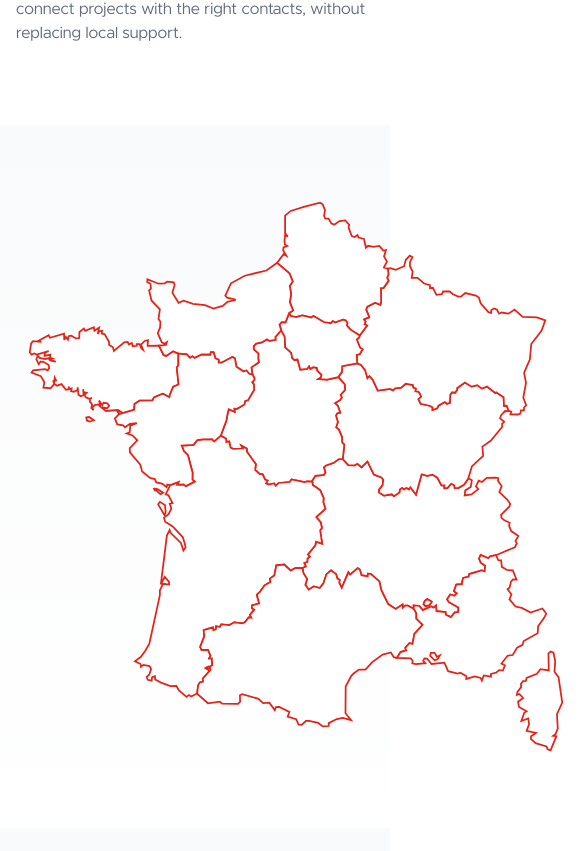
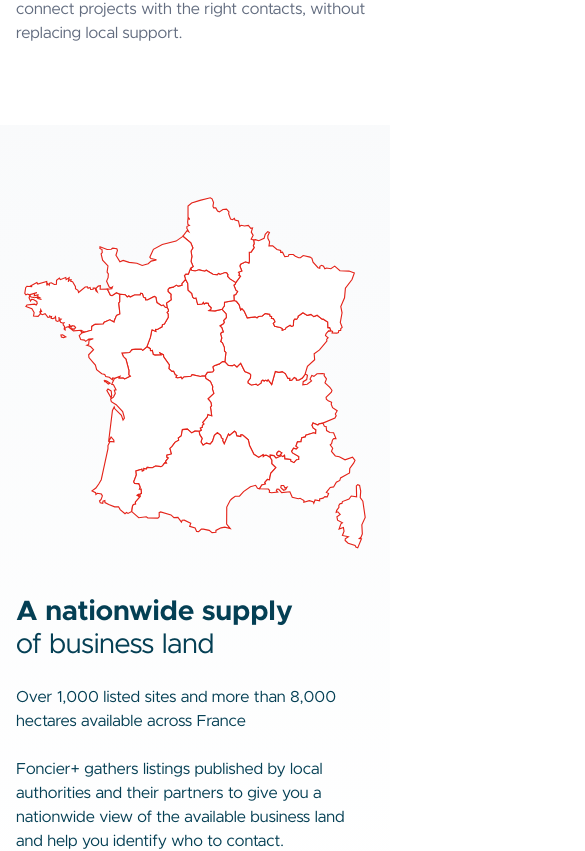
Before and after one commit to Theodo-GovTech/foncier-plus-web, a Next.js app: page /en in a window 390 px wide. Shown: the part 2575-3426 px from the top of the page, 585 px wide, since content can reach past the window. Built offline with nearby package versions, Linux system fonts and the light colour scheme.

Commit message:
fix: responsive

```diff
--- a/src/components/RegionMapSection.tsx
+++ b/src/components/RegionMapSection.tsx
@@ -6,8 +6,8 @@ export const RegionMapSection = async () => {
 
   return (
     <section className="bg-linear-to-b from-gradient-start to-gradient-end">
-      <div className="mx-auto max-w-page px-4 py-16 lg:px-[114px] gap-x-16 flex">
-        <RegionMap className="w-140 shrink-0" />
+      <div className="mx-auto flex max-w-page flex-col gap-10 px-4 py-16 lg:flex-row lg:gap-16 lg:px-[114px]">
+        <RegionMap className="w-full max-w-140 self-center lg:w-140 lg:shrink-0 lg:self-auto" />
         <div className="gap-y-6 flex flex-col">
           <h2 className="leading-[1.15] text-[28px] text-brand lg:text-[40px]">
             {t.rich("title", {
```
